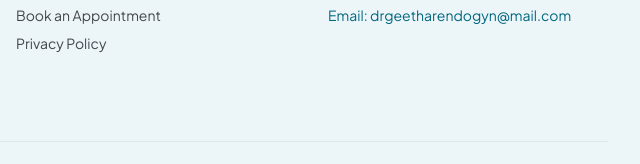
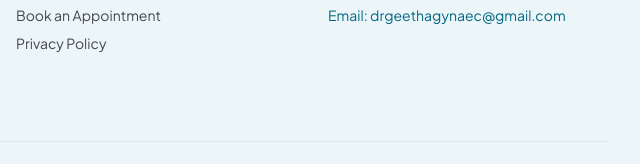
Before and after one commit to marketdoor10-darsh/drgeethar-gynaegeek, a plain HTML site: page index.html in a window 1280 px wide. Shown: the part 5509-5673 px from the top of the page, 640-1280 px from the left. Drawn offline with nearby package versions, Linux system fonts and the light colour scheme; a web font is replaced by a local one.

Commit message:
Update email id

```diff
--- a/index.html
+++ b/index.html
@@ -521,7 +521,7 @@
 </div>
 <span class="">Phone: <strong class="font-semibold">+91 8075631422</strong></span>
 </a>
-<a class="flex items-center gap-3.5 text-base text-primary hover:text-secondary transition-colors break-all" href="mailto:drgeetharendogyn@mail.com">
+<a class="flex items-center gap-3.5 text-base text-primary hover:text-secondary transition-colors break-all" href="mailto:drgeethagynaec@gmail.com">
 <div class="w-9 h-9 rounded-lg bg-surface-container flex items-center justify-center text-secondary shrink-0">
 <span class="material-symbols-outlined text-[20px]">mail</span>
 </div>
@@ -646,7 +646,7 @@
 <h4 class="font-title-md text-sm font-bold text-primary uppercase tracking-wider">Appointments</h4>
 <p class="text-sm">United Medical Centre, Sector 2, HSR Layout, Bengaluru, Karnataka 560102</p>
 <p class="text-sm font-semibold text-primary">Tel: <a class="hover:underline" href="tel:8075631422">+91 8075631422</a></p>
-<p class="text-sm text-secondary">Email: <a class="hover:underline" href="mailto:drgeetharendogyn@mail.com">drgeetharendogyn@mail.com</a></p>
+<p class="text-sm text-secondary">Email: <a class="hover:underline" href="mailto:drgeethagynaec@gmail.com">drgeethagynaec@gmail.com</a></p>
 </div>
 </div>
 <!-- Copyright -->
```
